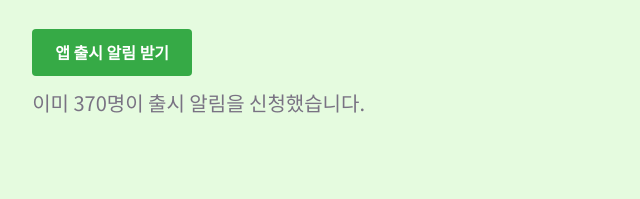
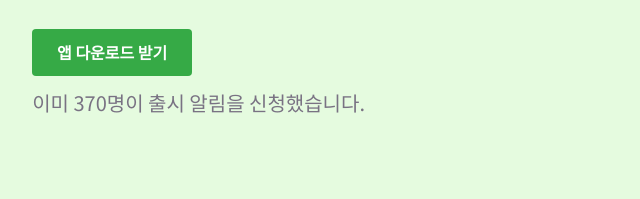
Before and after one commit to MoondaDev/moonda-landing, a Gatsby site: page / in a window 1280 px wide. Shown: the part 443-642 px from the top of the page, 147-787 px from the left. Built offline with nearby package versions, Linux system fonts and the light colour scheme; Gatsby itself is replaced by a stand-in of ours.

Commit message:
Update index.js

```diff
--- a/src/pages/index.js
+++ b/src/pages/index.js
@@ -45,7 +45,7 @@ const IndexPage = () => {
                         <div className={"col-8"}>
                             <h1>클릭 한 번으로<br/>나에게 맞는<br/>우리동네 취미강좌 추천</h1>
                             <div className={"my-button"} onClick={executeScroll}>
-                                앱 출시 알림 받기
+                                앱 다운로드 받기
                             </div>
                             <p>이미 <b>370명</b>이 출시 알림을 신청했습니다.</p>
                         </div>
```
